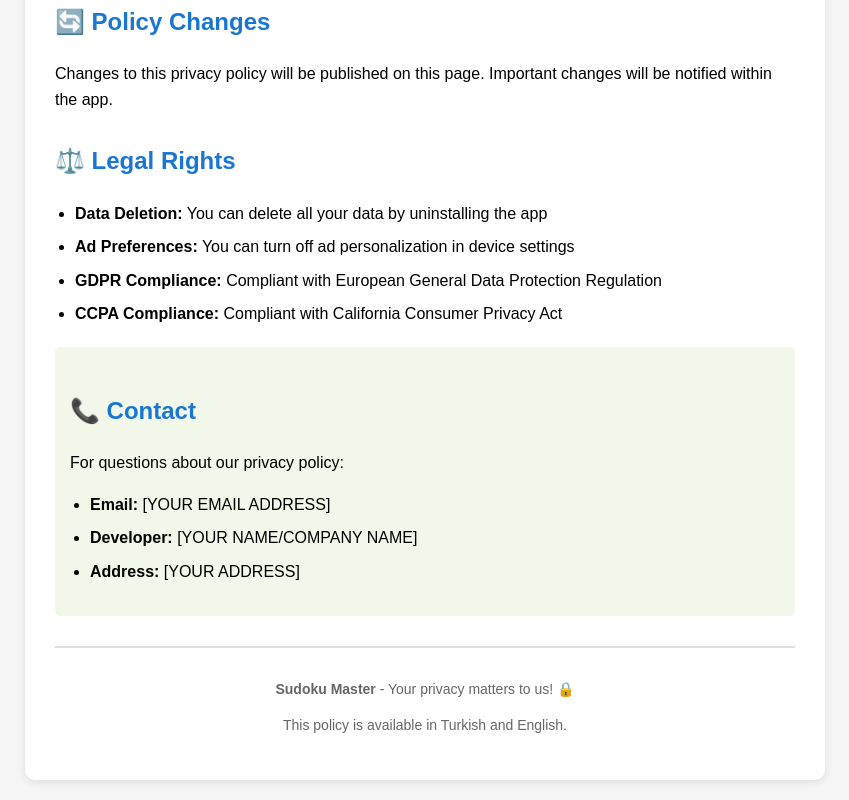
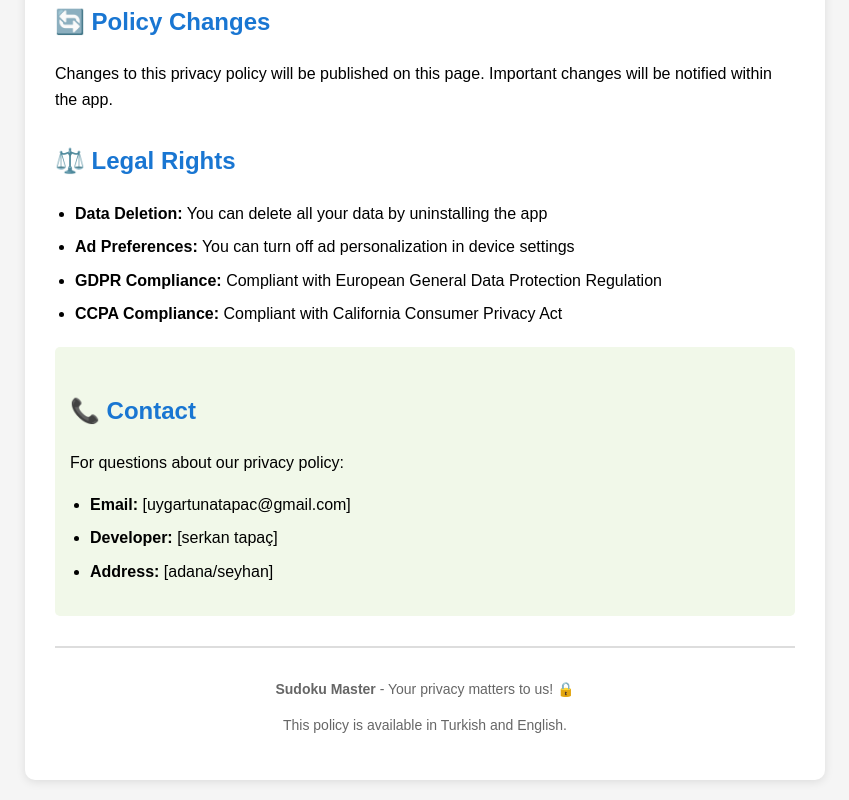
Before and after one commit to uygartunatapac/sudoku-master, a plain HTML site: page privacy_policy_en.html in a window 1280 px wide. Shown: the part 2079-2879 px from the top of the page, without its empty margins (215-1064 px from the left). Drawn offline with Linux system fonts and the light colour scheme.

Commit message:
Update privacy policy HTML structure

```diff
--- a/privacy_policy_en.html
+++ b/privacy_policy_en.html
@@ -137,9 +137,9 @@
             <h2>📞 Contact</h2>
             <p>For questions about our privacy policy:</p>
             <ul>
-                <li><strong>Email:</strong> [YOUR EMAIL ADDRESS]</li>
-                <li><strong>Developer:</strong> [YOUR NAME/COMPANY NAME]</li>
-                <li><strong>Address:</strong> [YOUR ADDRESS]</li>
+                <li><strong>Email:</strong> [uygartunatapac@gmail.com]</li>
+                <li><strong>Developer:</strong> [serkan tapaç]</li>
+                <li><strong>Address:</strong> [adana/seyhan]</li>
             </ul>
         </div>
 
```
